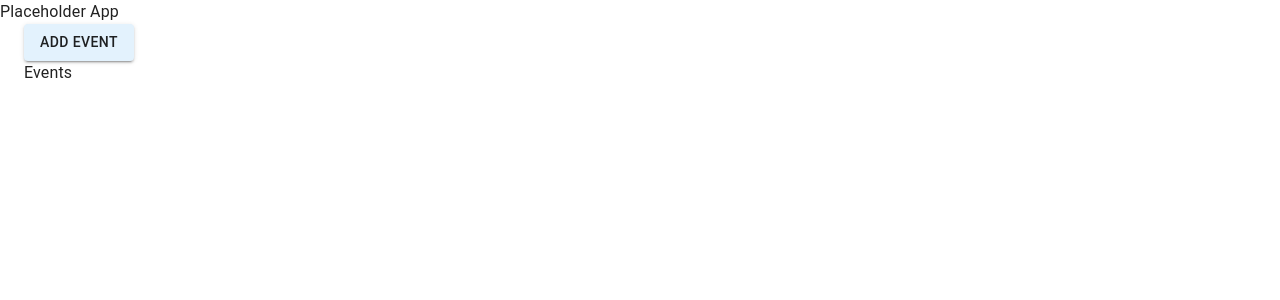
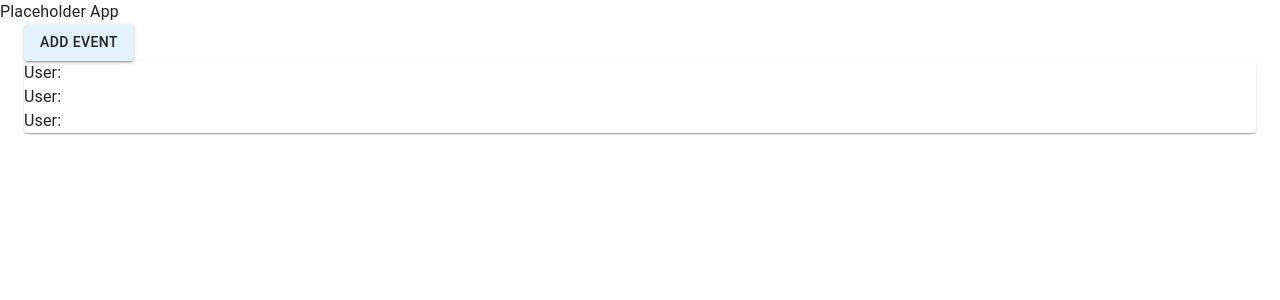
Before and after one commit to Armadillo59/schedule-hero, a React app: page / in a window 1280 px wide. Shown: the top 300 px of the page. Built offline with nearby package versions, Linux system fonts and the light colour scheme.

Commit message:
added cards

```diff
--- a/client/components/Event.jsx
+++ b/client/components/Event.jsx
@@ -1,12 +1,24 @@
 import React from "react";
+
+import { Card, Box, Typography, Button } from "@mui/material";
+
 
 
 function Event(){
 
     return (
-        <div>
-            <div>Events</div>
-        </div>
+        <Card>
+            <Typography>
+                User:
+            </Typography>
+            <Typography>
+                User:
+            </Typography>
+            <Typography>
+                User:
+            </Typography>
+
+        </Card>
 
     )
 }
```
